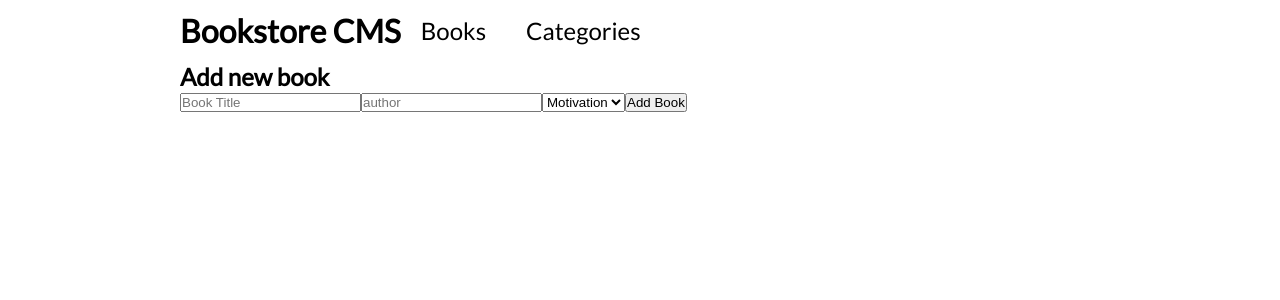
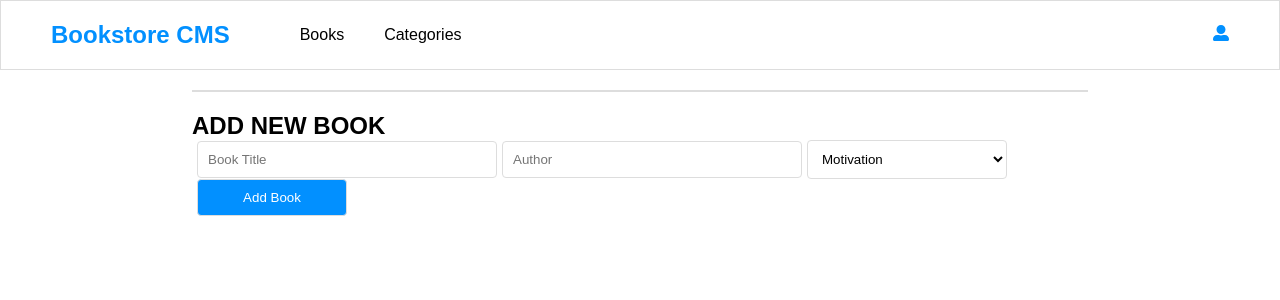
Before and after one commit to Tobinchilongo/bookstore, a React (Create React App) app: page / in a window 1280 px wide. Shown: the top 300 px of the page. Built offline with nearby package versions, Linux system fonts and the light colour scheme.

Commit message:
add styles to project

```diff
--- a/package.json
+++ b/package.json
@@ -10,7 +10,9 @@
     "nanoid": "^3.3.1",
     "prop-types": "^15.8.1",
     "react": "^17.0.2",
+    "react-circular-progressbar": "^2.0.4",
     "react-dom": "^17.0.2",
+    "react-icons": "^4.3.1",
     "react-redux": "^7.2.6",
     "react-router-dom": "^6.2.1",
     "react-scripts": "5.0.0",
--- a/src/components/App.css
+++ b/src/components/App.css
@@ -1,3 +1,201 @@
-.App {
-  text-align: left;
+@import url('https://fonts.googleapis.com/css2?family=Poppins:wght@100;200;300;400;500;600;700;800;900&family=Roboto+Slab:wght@100;200;300&display=swap');
+
+* {
+  padding: 0;
+  margin: 0;
+  box-sizing: border-box;
+  font-family: 'RobotoSlab-Bold', sans-serif;
 }
+
+.category {
+  width: 10%;
+  margin: 20px auto;
+}
+
+/* ------ APP --------------*/
+
+header {
+  background: #fff;
+  border: 1px solid #ddd;
+  padding: 20px;
+}
+
+.flex {
+  display: flex;
+  justify-content: space-between;
+  align-items: center;
+  padding: 0 30px;
+}
+
+.nav-logo {
+  display: flex;
+  justify-content: space-between;
+}
+
+.nav-logo h1 {
+  padding-right: 20px;
+}
+
+.nav-logo a {
+  text-decoration: none;
+}
+
+ul {
+  list-style: none;
+}
+
+li {
+  margin: 0 20px;
+}
+
+.logo {
+  color: #0290ff;
+}
+
+.my-link {
+  color: #000;
+}
+
+.user-icon {
+  color: #0290ff;
+}
+
+/* ------ APP --------------*/
+
+.book-layout {
+  width: 70%;
+  margin: 20px auto;
+  display: flex;
+  justify-content: space-between;
+  align-items: center;
+  border: 2px solid #e8e8e8;
+  padding: 15px;
+}
+
+.complete-chapter {
+  display: flex;
+  justify-content: space-between;
+  padding-right: 90px;
+}
+
+.progress {
+  display: flex;
+  justify-content: space-between;
+  padding-right: 55px;
+}
+
+.progress-bar {
+  padding-right: 12px;
+}
+
+.progress-info {
+  display: flex;
+  flex-direction: column;
+}
+
+.big-percent {
+  font-size: 25px;
+  font-weight: 500;
+}
+
+.border-line {
+  border-left: 2px solid #e8e8e8;
+}
+
+.chapter-info {
+  padding-left: 55px;
+}
+
+.update-progress-btn {
+  background: #0290ff;
+  color: #fff;
+  cursor: pointer;
+  padding: 5px 10px;
+  outline: none;
+  border: none;
+  border-radius: 4px;
+  margin-top: 10px;
+}
+
+.action-btn {
+  background: none;
+  border: none;
+  color: #0290ff;
+  cursor: pointer;
+}
+
+.action-btn:first-child {
+  border-right: 1px solid #ddd;
+  padding-right: 10px;
+}
+
+.action-btn:nth-child(2) {
+  padding: 0 10px;
+}
+
+.action-btn:last-child {
+  border-left: 1px solid #ddd;
+  padding-left: 10px;
+}
+
+.blue-color {
+  color: #0290ff;
+  font-weight: 200;
+}
+
+.grey-color {
+  color: #9f9f9f;
+}
+
+.grey1-color {
+  color: #9f9f9f;
+}
+
+.grey2-color {
+  color: #121212;
+}
+
+.alterBtn {
+  margin-top: 10px;
+}
+
+/*------FORM -----*/
+
+.book-form {
+  width: 70%;
+  margin: 20px auto;
+  padding: 20px 0;
+  border-top: 2px solid #ddd;
+}
+
+input {
+  width: 300px;
+  border: 1px solid #ddd;
+  border-radius: 4px;
+  padding: 10px;
+  outline: none;
+  background: none;
+  margin-left: 5px;
+}
+
+select {
+  width: 200px;
+  border: 1px solid #ddd;
+  border-radius: 4px;
+  padding: 10px;
+  outline: none;
+  background: none;
+  margin: 0 5px;
+}
+
+.add-btn {
+  width: 150px;
+  border: 1px solid #ddd;
+  border-radius: 4px;
+  padding: 10px;
+  outline: none;
+  background: #0290ff;
+  color: #fff;
+  margin: 0 5px;
+  cursor: pointer;
+}
--- a/src/components/BookItem.js
+++ b/src/components/BookItem.js
@@ -1,3 +1,6 @@
+import './App.css';
+import 'react-circular-progressbar/dist/styles.css';
+import { CircularProgressbar } from 'react-circular-progressbar';
 import React from 'react';
 import PropTypes from 'prop-types';
 import { useDispatch } from 'react-redux';
@@ -10,13 +13,37 @@ function BookItem({ book }) {
     dispatch(removeBook(e.target.value));
   };
 
+  const percentage = 70;
   return (
-    <li>
-      <h3>{book.category}</h3>
-      <h2>{book.title}</h2>
-      <h5>{book.author}</h5>
-      <div>
-        <button type="button" value={book.id} onClick={handleRemoveBook}>Remove</button>
+    <li className="book-layout">
+      <div className="book-item">
+        <h3 className="grey-color">{book.category}</h3>
+        <h2>{book.title}</h2>
+        <h5 className="blue-color">{book.author}</h5>
+        <div className="alterBtn">
+          <button className="action-btn" type="button">Comment</button>
+          <button className="action-btn" type="button" value={book.id} onClick={handleRemoveBook}>Remove</button>
+          <button className="action-btn" type="button">Edit</button>
+        </div>
+      </div>
+      <div className="complete-chapter">
+        <div className="progress">
+          <div className="progress-bar">
+            <div style={{ width: 50, height: 60 }}>
+              <CircularProgressbar value={percentage} />
+            </div>
+          </div>
+          <div className="progress-info">
+            <span className="big-percent">64%</span>
+            <span className="progress-status grey-color">Completed</span>
+          </div>
+        </div>
+        <div className="border-line" />
+        <div className="chapter-info">
+          <p className="grey1 -color">Current Chapter</p>
+          <p className="grey2-color">Chapter 17</p>
+          <button className="update-progress-btn" type="button">UPDATE PROGRESS</button>
+        </div>
       </div>
     </li>
   );
--- a/src/components/BooksContainer.js
+++ b/src/components/BooksContainer.js
@@ -1,3 +1,4 @@
+import './App.css';
 import React from 'react';
 import { useSelector } from 'react-redux';
 import BooksList from './BooksList';
--- a/src/components/BooksList.js
+++ b/src/components/BooksList.js
@@ -1,3 +1,4 @@
+import './App.css';
 import React, { useEffect } from 'react';
 import { useSelector, useDispatch } from 'react-redux';
 import BookItem from './BookItem';
--- a/src/components/CategoriesContainer.js
+++ b/src/components/CategoriesContainer.js
@@ -1,8 +1,9 @@
+import './App.css';
 import React from 'react';
 
 function CategoriesContainer() {
   return (
-    <div className="container">
+    <div className="container category">
       <h2>Categories</h2>
       <p>Under Contruction</p>
     </div>
--- a/src/components/FormAddBook.js
+++ b/src/components/FormAddBook.js
@@ -1,3 +1,4 @@
+import './App.css';
 import { React, useState } from 'react';
 import { useDispatch } from 'react-redux';
 import { nanoid } from 'nanoid';
@@ -6,7 +7,7 @@ import { addBook } from '../redux/books/books';
 function FormAddBook() {
   const [title, setTitle] = useState('');
   const [author, setAuthor] = useState('');
-  const [category, setCategory] = useState('motivation');
+  const [category, setCategory] = useState('Motivation');
   const dispatch = useDispatch();
 
   function submitBookToStore(event) {
@@ -24,11 +25,11 @@ function FormAddBook() {
   }
 
   return (
-    <div>
-      <h2>Add new book</h2>
+    <div className="book-form">
+      <h2>ADD NEW BOOK</h2>
       <form onSubmit={submitBookToStore}>
-        <input onChange={(e) => setTitle(e.target.value)} type="text" name="name" placeholder="Book Title" id="title" value={title} required />
-        <input onChange={(e) => setAuthor(e.target.value)} type="text" name="author" placeholder="author" id="author" value={author} required />
+        <input onChange={(e) => setTitle(e.target.value)} type="text" className="title-field" name="name" placeholder="Book Title" id="title" value={title} required />
+        <input onChange={(e) => setAuthor(e.target.value)} type="text" name="author" placeholder="Author" id="author" value={author} required />
         <select onChange={(e) => setCategory(e.target.value)} placeholder="Category">
           <option value="motivation">Motivation</option>
           <option value="romance">Romance</option>
@@ -39,7 +40,7 @@ function FormAddBook() {
 
         </select>
 
-        <button type="submit">Add Book</button>
+        <button className="add-btn additional" type="submit">Add Book</button>
       </form>
     </div>
   );
--- a/src/components/Navigation.js
+++ b/src/components/Navigation.js
@@ -1,14 +1,16 @@
+import './App.css';
 import React from 'react';
+import { FaUserAlt } from 'react-icons/fa';
 import { Link } from 'react-router-dom';
 
 function Navigation() {
   return (
     <header>
       <div className="container flex">
-        <h1>
-          <Link to="/" className="logo">Bookstore CMS</Link>
-        </h1>
-        <nav>
+        <nav className="nav-logo">
+          <h1>
+            <Link to="/" className="logo">Bookstore CMS</Link>
+          </h1>
           <ul className="flex">
             <li>
               <Link to="/" className="my-link">Books</Link>
@@ -18,6 +20,9 @@ function Navigation() {
             </li>
           </ul>
         </nav>
+        <div className="user-icon">
+          <p><FaUserAlt /></p>
+        </div>
       </div>
     </header>
   );
--- a/src/index.css
+++ b/src/index.css
@@ -1,4 +1,4 @@
-@import url('https://fonts.googleapis.com/css2?family=Lato');
+/* @import url('https://fonts.googleapis.com/css2?family=Lato');
 
 * {
   box-sizing: border-box;
@@ -45,4 +45,4 @@ header {
   padding: 20px;
   color: var(--terciary);
   font-size: 1.5rem;
-}
+} */
```
Also changed, not shown: 1 other file (tests, documents, lock files or other folders).
